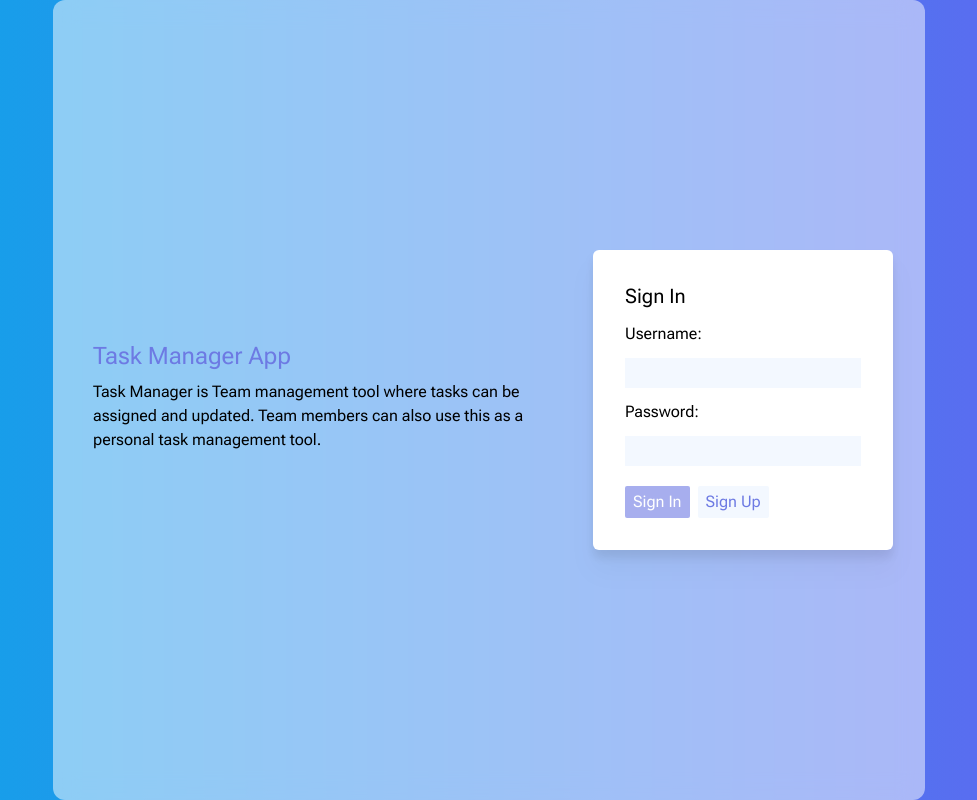
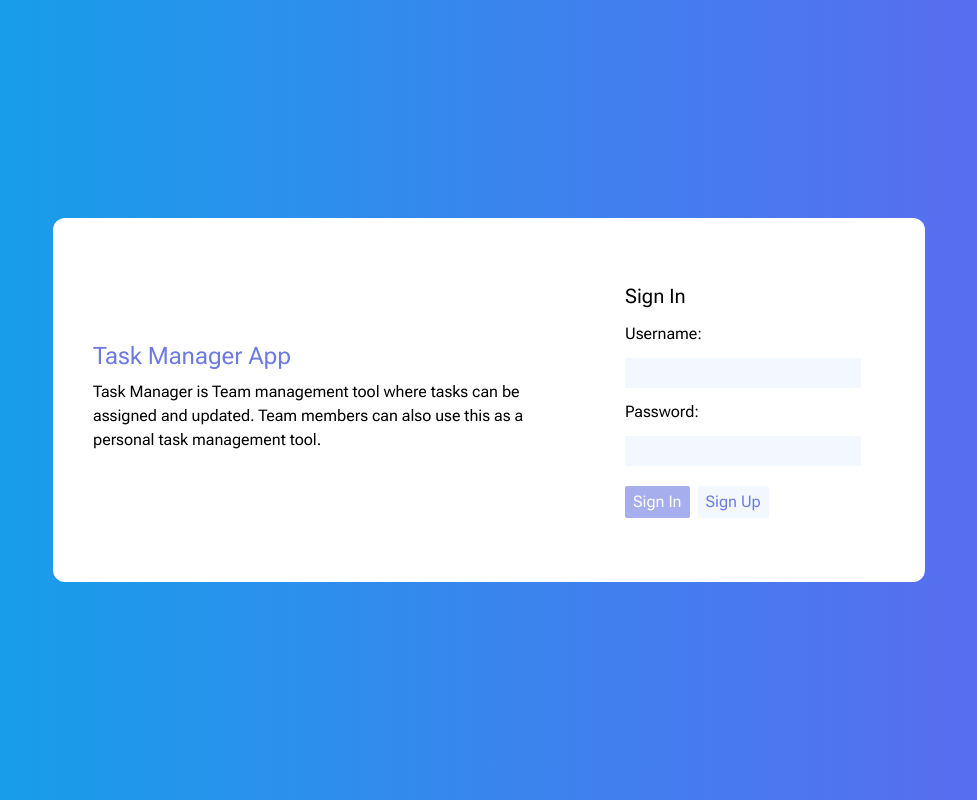
Before and after one commit to heyyakash/taskmanagerapp, a React (Create React App) app in the folder react/: page /login in a window 1280 px wide. Shown: the whole page, without its empty margins (151-1128 px from the left). Built offline with nearby package versions, Linux system fonts and the light colour scheme.

Commit message:
fixed login page

```diff
--- a/react/src/Components/Login/Login.js
+++ b/react/src/Components/Login/Login.js
@@ -51,14 +51,14 @@ const Login = () => {
     return (
         <div className='w-[100%] h-[100vh] flex justify-center items-center'>
             <Alert msg={msg} success={success} show={show} />
-            <div className='p-8 bg-white/50 h-full backdrop-blur-md justify-center items-center flex flex-col lg:flex-row gap-2 rounded-xl'>
+            <div className='p-8 bg-white/50 h-full lg:h-auto lg:bg-white backdrop-blur-md justify-center items-center flex flex-col lg:flex-row gap-2 rounded-xl'>
                 <div className="p-2 max-w-[500px]">
                     <h2 className="text-2xl text-primary">Task Manager App</h2>
                     <p className="my-2 lg:flex">
                         Task Manager is Team management tool where tasks can be assigned and updated. Team members can also use this as a personal task management tool.
                     </p>
                 </div>
-                <div className='bg-white drop-shadow-xl rounded-md p-[2rem] justify-center w-[300px]'>
+                <div className='bg-white drop-shadow-xl lg:drop-shadow-none  rounded-md p-[2rem] justify-center w-[300px]'>
                     <form className='flex flex-col justify-center items-start gap-3 '>
                         <h2 className = 'text-xl'>Sign In</h2>
                         Username: <input type="text" value={uname} onChange={(e) => setUname(e.target.value)} className="bg-secondary w-full h-[30px] outline-primary px-2" />
```
